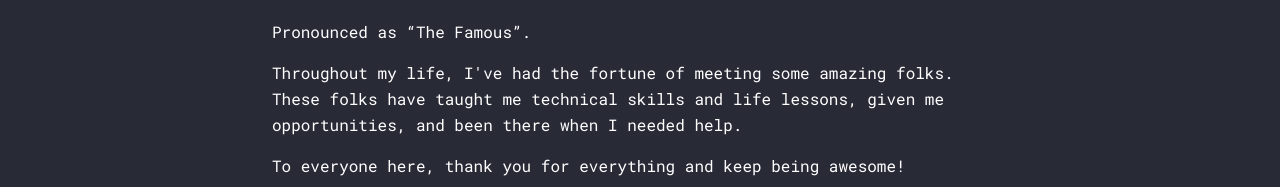
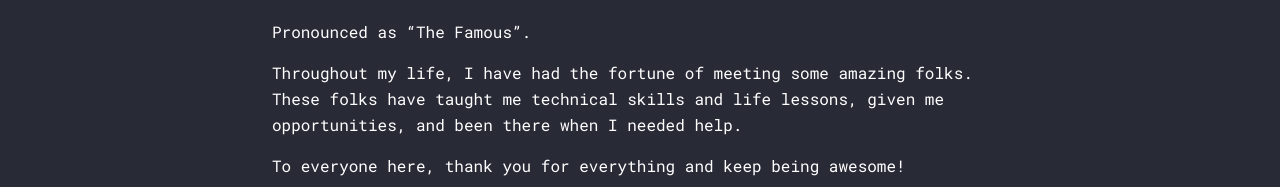
Before and after one commit to JohnPhamous/pham.codes, a Next.js app: page /the-phamous in a window 1280 px wide. Shown: the part 191-378 px from the top of the page. Built offline with nearby package versions, Linux system fonts and the light colour scheme; what @liveblocks/client, @liveblocks/react would draw is missing.

Commit message:
Update the-phamous.tsx

```diff
--- a/pages/the-phamous.tsx
+++ b/pages/the-phamous.tsx
@@ -17,7 +17,7 @@ const ThePhamousPage: NextPage = () => {
       <h2>The Phamous People (My Hall of Fame)</h2>
       <p>Pronounced as &ldquo;The Famous&rdquo;.</p>
       <p>
-        Throughout my life, I've had the fortune of meeting some amazing folks. These folks have
+        Throughout my life, I have had the fortune of meeting some amazing folks. These folks have
         taught me technical skills and life lessons, given me opportunities, and been there when I
         needed help.
       </p>
```
